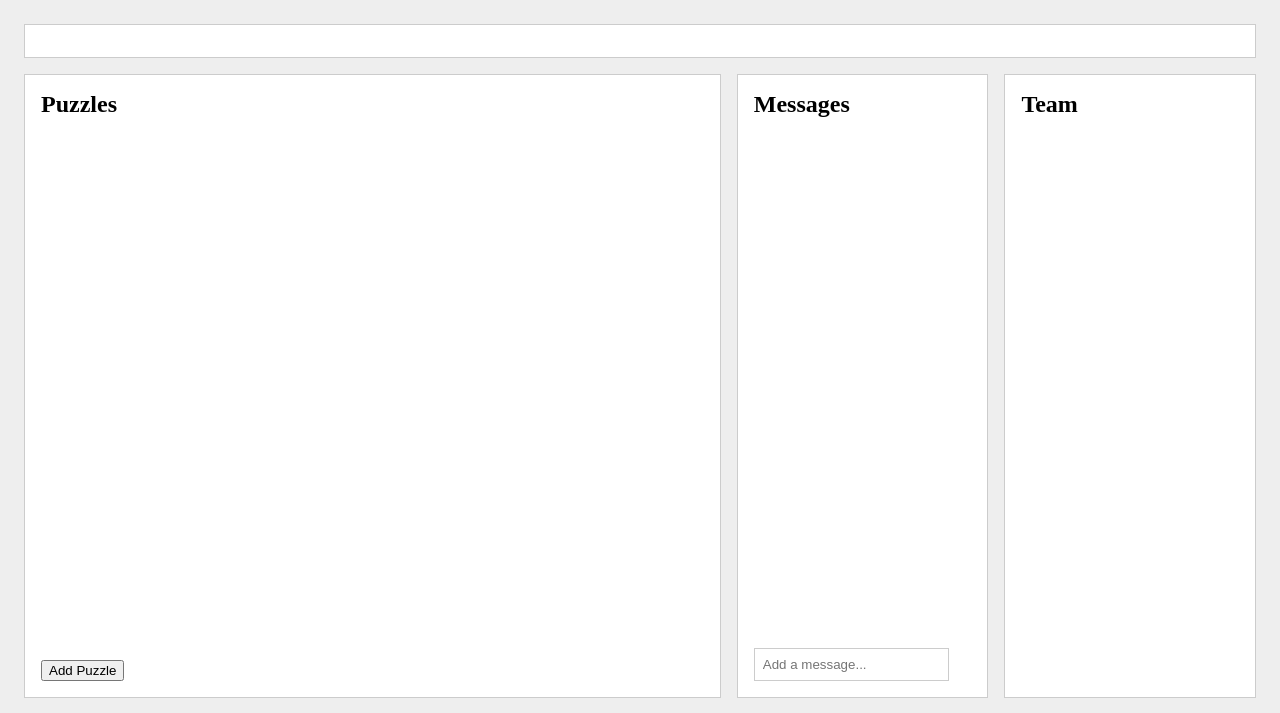
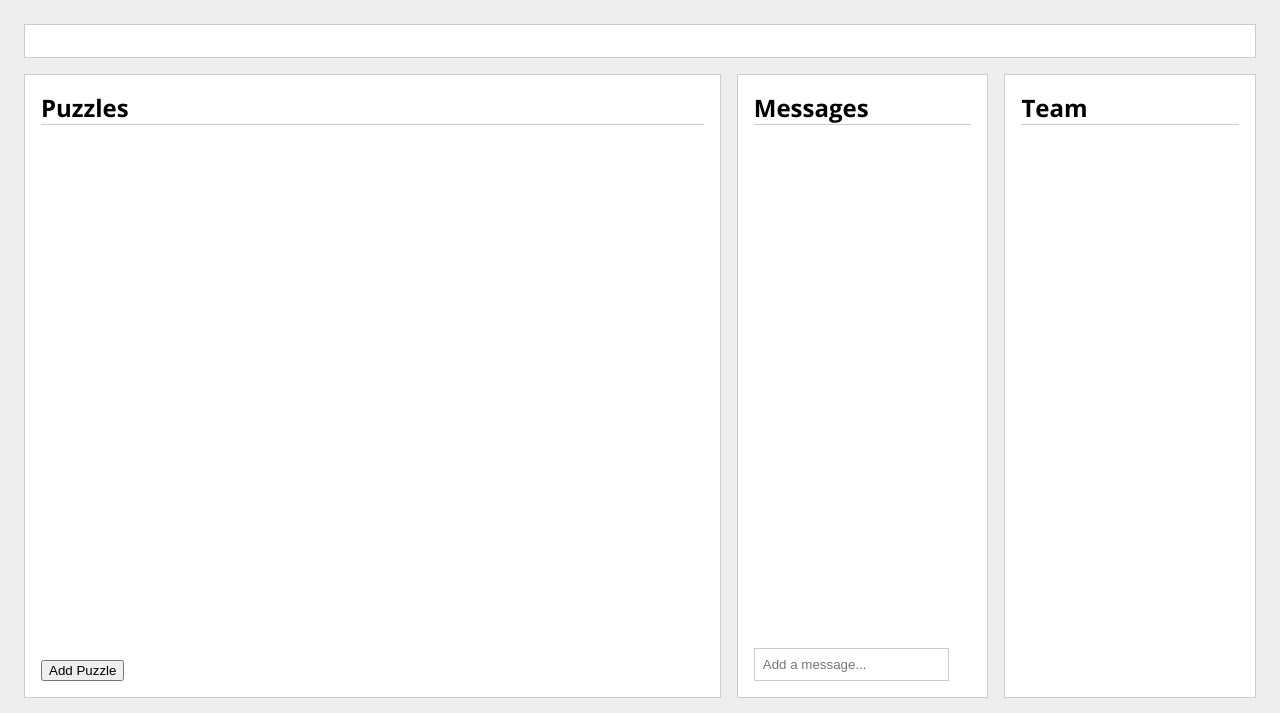
Before and after one commit to jonlesser/puzzlebuddy, a Python web app: template templates/hunt_dashboard.html in a window 1280 px wide. Shown: the top 713 px of the page. Run offline with Jinja, Linux system fonts and the light colour scheme; the template is opened without the code that fills it, so the values that code supplies are empty; some libraries are stand-ins or nearby versions.

Commit message:
open sans.

```diff
--- a/static/css/main.css
+++ b/static/css/main.css
@@ -19,6 +19,7 @@
  */
 body {
   background-color: #eee;
+  font-family: 'Open Sans', sans-serif;
   padding: 8px;
 }
 
@@ -56,8 +57,9 @@ h1, h2, h3, h4, h5 {
 }
 
 .section > header {
+  border-bottom: 1px solid #ccc;
   flex-shrink: 0;
-  margin: 16px 16px 8px 16px;
+  margin: 16px 16px 0 16px;
 }
 
 .section > section {
--- a/templates/main.html
+++ b/templates/main.html
@@ -4,6 +4,7 @@
     <meta charset="utf-8">
     <meta name="viewport" content="width=device-width, initial-scale=1.0, maximum-scale=1.0, user-scalable=no">
     <title>{% block page_title %}{% endblock%} / PuzzleBuddy</title>
+    <link href='http://fonts.googleapis.com/css?family=Open+Sans:400,700&subset=latin,greek,greek-ext,latin-ext' rel='stylesheet' type='text/css'>
     {% if dev %}
       <link rel="stylesheet" type="text/css" href="/static/css/normalize.css" />
       <link rel="stylesheet" type="text/css" href="/static/css/main.css" />
```
